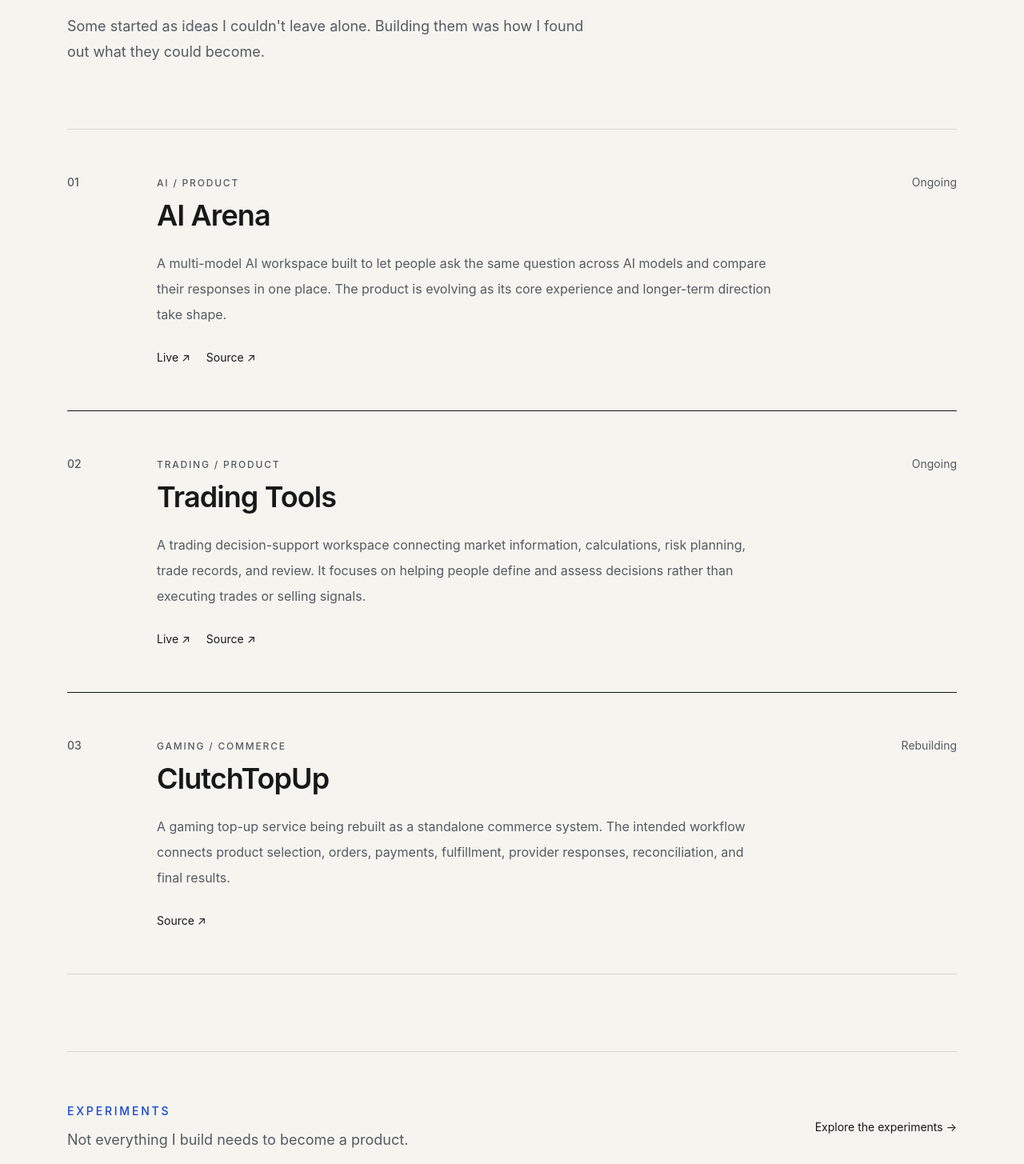
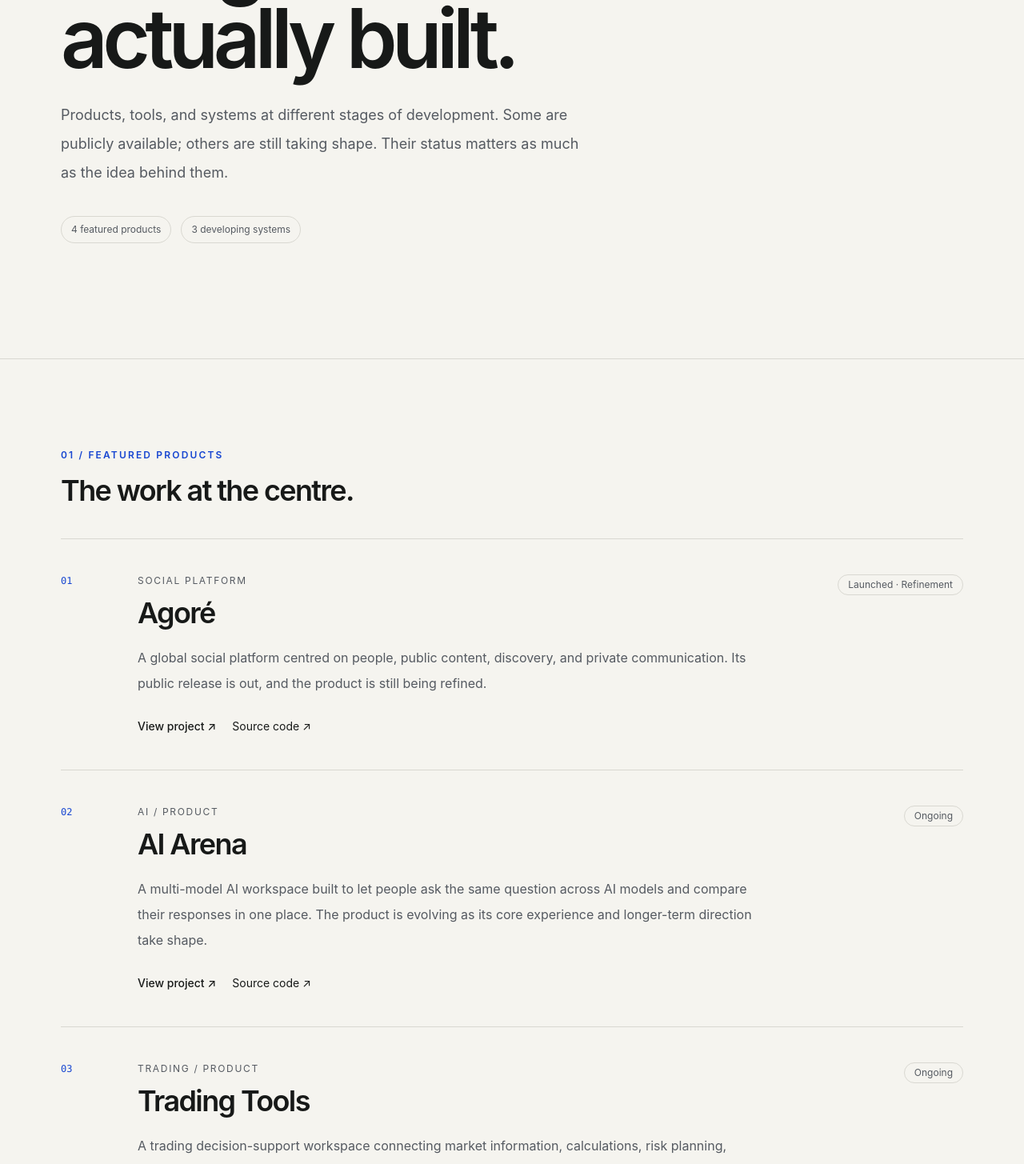
Before and after one commit to JJTGG/JAYJAYTGG, a Next.js app: page /work in a window 1280 px wide. Shown: the part 360-1815 px from the top of the page at 80% size. Built offline with nearby package versions, Linux system fonts and the light colour scheme.

Commit message:
refactor: align projects page with portfolio catalogue

```diff
--- a/app/work/page.tsx
+++ b/app/work/page.tsx
@@ -1,103 +1,225 @@
-import { projects } from "../../lib/projects";
+
+import { projects, type Project } from "../../lib/projects";
 
 const workProjects = projects.filter(
-  (project) => project.category === "work"
+  (project) =>
+    project.portfolioSection === "featured" ||
+    project.portfolioSection === "systems"
 );
 
+function ProjectLinks({ project }: { project: Project }) {
+  return (
+    <div className="mt-7 flex flex-wrap items-center gap-x-5 gap-y-3 text-sm">
+      {project.live && (
+        <a
+          href={project.live}
+          target="_blank"
+          rel="noopener noreferrer"
+          className="font-medium transition-colors hover:text-[var(--accent)]"
+        >
+          View project ↗
+        </a>
+      )}
+
+      {project.source && (
+        <a
+          href={project.source}
+          target="_blank"
+          rel="noopener noreferrer"
+          className="text-[var(--muted)] transition-colors hover:text-[var(--foreground)]"
+        >
+          Source code ↗
+        </a>
+      )}
+    </div>
+  );
+}
+
+function StatusLabel({ status }: { status: string }) {
+  return (
+    <span className="inline-flex w-fit items-center rounded-full border border-[var(--line)] px-3 py-1 text-xs text-[var(--muted)]">
+      {status}
+    </span>
+  );
+}
+
 export default function WorkPage() {
+  const featured = workProjects.filter(
+    (project) => project.portfolioSection === "featured"
+  );
+
+  const systems = workProjects.filter(
+    (project) => project.portfolioSection === "systems"
+  );
+
   return (
-    <main className="min-h-screen">
-      <section className="mx-auto max-w-6xl px-5 py-24">
-        <div className="max-w-3xl">
-          <p className="text-sm font-medium uppercase tracking-[0.2em] text-[var(--accent)]">
-            Work
+    <main>
+      <section className="border-b border-[var(--line)]">
+        <div className="mx-auto w-full max-w-[1240px] px-[var(--page-gutter)] py-20 sm:py-28 md:py-36">
+          <p className="text-xs font-semibold uppercase tracking-[0.18em] text-[var(--accent)]">
+            Projects / Selected work
           </p>
 
-          <h1 className="mt-3 text-5xl font-semibold tracking-[-0.04em] sm:text-7xl">
+          <h1 className="mt-6 max-w-5xl text-[clamp(3rem,8vw,7rem)] font-semibold leading-[0.96] tracking-[-0.065em]">
             Things I&apos;ve actually built.
           </h1>
 
-          <p className="mt-7 max-w-2xl text-lg leading-8 text-[var(--muted)]">
-            Some started as ideas I couldn&apos;t leave alone. Building them
-            was how I found out what they could become.
+          <p className="mt-7 max-w-2xl text-base leading-8 text-[var(--muted)] sm:text-lg sm:leading-9">
+            Products, tools, and systems at different stages of development.
+            Some are publicly available; others are still taking shape.
+            Their status matters as much as the idea behind them.
           </p>
+
+          <div className="mt-9 flex flex-wrap gap-3 text-xs text-[var(--muted)]">
+            <span className="rounded-full border border-[var(--line)] px-3 py-2">
+              {featured.length} featured products
+            </span>
+            <span className="rounded-full border border-[var(--line)] px-3 py-2">
+              {systems.length} developing systems
+            </span>
+          </div>
         </div>
+      </section>
 
-        <div className="mt-20">
-          <div className="divide-y border-y border-[var(--line)]">
-            {workProjects.map((project, index) => (
-              <article key={project.name} className="py-10 sm:py-14">
-                <div className="grid gap-8 md:grid-cols-[80px_1fr]">
-                  <p className="text-sm font-medium text-[var(--muted)]">
+      <section>
+        <div className="mx-auto w-full max-w-[1240px] px-[var(--page-gutter)] py-20 sm:py-28">
+          <div>
+            <p className="text-xs font-semibold uppercase tracking-[0.18em] text-[var(--accent)]">
+              01 / Featured products
+            </p>
+
+            <h2 className="mt-4 text-3xl font-semibold tracking-[-0.045em] sm:text-4xl">
+              The work at the centre.
+            </h2>
+          </div>
+
+          <div className="mt-10 divide-y divide-[var(--line)] border-y border-[var(--line)]">
+            {featured.map((project, index) => (
+              <article key={project.slug} className="py-8 sm:py-11">
+                <div className="grid gap-5 sm:grid-cols-[64px_minmax(0,1fr)] sm:gap-8">
+                  <span className="font-mono text-xs text-[var(--accent)]">
                     {String(index + 1).padStart(2, "0")}
-                  </p>
+                  </span>
 
                   <div>
-                    <div className="flex flex-col gap-3 sm:flex-row sm:items-baseline sm:justify-between">
+                    <div className="flex flex-col gap-4 sm:flex-row sm:items-start sm:justify-between">
                       <div>
-                        <p className="text-xs font-medium uppercase tracking-[0.15em] text-[var(--muted)]">
+                        <p className="text-xs uppercase tracking-[0.14em] text-[var(--muted)]">
                           {project.type}
                         </p>
 
-                        <h2 className="mt-3 text-3xl font-semibold tracking-tight sm:text-4xl">
+                        <h3 className="mt-3 text-3xl font-semibold tracking-[-0.045em] sm:text-4xl">
                           {project.name}
-                        </h2>
+                        </h3>
                       </div>
 
-                      <p className="text-sm text-[var(--muted)]">
-                        {project.status}
-                      </p>
+                      <StatusLabel status={project.status} />
                     </div>
 
-                    <p className="mt-6 max-w-3xl text-base leading-8 text-[var(--muted)]">
+                    <p className="mt-5 max-w-3xl text-base leading-8 text-[var(--muted)]">
                       {project.description}
                     </p>
 
-                    <div className="mt-7 flex flex-wrap gap-5 text-sm">
-                      {project.live && (
-                        <a
-                          href={project.live}
-                          target="_blank"
-                          rel="noreferrer"
-                          className="transition-colors hover:text-[var(--accent)]"
-                        >
-                          Live ↗
-                        </a>
-                      )}
+                    {project.credit && (
+                      <p className="mt-4 text-xs text-[var(--muted)]">
+                        {project.credit}
+                      </p>
+                    )}
 
-                      <a
-                        href={project.source}
-                        target="_blank"
-                        rel="noreferrer"
-                        className="text-[var(--muted)] transition-colors hover:text-[var(--foreground)]"
-                      >
-                        Source ↗
-                      </a>
-                    </div>
+                    <ProjectLinks project={project} />
                   </div>
                 </div>
               </article>
             ))}
           </div>
         </div>
+      </section>
 
-        <div className="mt-24 border-t border-[var(--line)] pt-16">
-          <div className="flex flex-col gap-5 sm:flex-row sm:items-center sm:justify-between">
+      <section className="border-t border-[var(--line)]">
+        <div className="mx-auto w-full max-w-[1240px] px-[var(--page-gutter)] py-20 sm:py-28">
+          <p className="text-xs font-semibold uppercase tracking-[0.18em] text-[var(--accent)]">
+            02 / Developing systems
+          </p>
+
+          <h2 className="mt-4 max-w-3xl text-3xl font-semibold tracking-[-0.045em] sm:text-4xl">
+            Work still taking shape.
+          </h2>
+
+          <p className="mt-5 max-w-2xl text-base leading-8 text-[var(--muted)]">
+            Early-stage projects belong in the catalogue too, provided their
+            current stage is clear and their descriptions stay grounded in
+            what actually exists.
+          </p>
+
+          <div className="mt-10 divide-y divide-[var(--line)] border-y border-[var(--line)]">
+            {systems.map((project, index) => (
+              <article key={project.slug} className="py-8 sm:py-10">
+                <div className="grid gap-5 sm:grid-cols-[64px_minmax(0,1fr)] sm:gap-8">
+                  <span className="font-mono text-xs text-[var(--accent)]">
+                    {String(index + 1).padStart(2, "0")}
+                  </span>
+
+                  <div>
+                    <div className="flex flex-col gap-4 sm:flex-row sm:items-start sm:justify-between">
+                      <div>
+                        <p className="text-xs uppercase tracking-[0.14em] text-[var(--muted)]">
+                          {project.type}
+                        </p>
+
+                        <h3 className="mt-3 text-2xl font-semibold tracking-[-0.04em] sm:text-3xl">
+                          {project.name}
+                        </h3>
+                      </div>
+
+                      <StatusLabel status={project.status} />
+                    </div>
+
+                    <p className="mt-4 max-w-3xl text-sm leading-7 text-[var(--muted)] sm:text-base sm:leading-8">
+                      {project.description}
+                    </p>
+
+                    <ProjectLinks project={project} />
+                  </div>
+                </div>
+              </article>
+            ))}
+          </div>
+
+          <div className="mt-12 flex flex-col gap-5 border-t border-[var(--line)] pt-8 sm:flex-row sm:items-center sm:justify-between">
             <div>
-              <p className="text-sm font-medium uppercase tracking-[0.2em] text-[var(--accent)]">
-                Experiments
-              </p>
+              <h3 className="text-xl font-semibold tracking-tight">
+                Experiments have their own space.
+              </h3>
 
-              <p className="mt-3 text-lg text-[var(--muted)]">
-                Not everything I build needs to become a product.
+              <p className="mt-2 text-sm leading-7 text-[var(--muted)]">
+                Smaller explorations, technical experiments, and ideas that
+                don&apos;t need to become full products.
               </p>
             </div>
 
             <a
               href="/experiments"
-              className="shrink-0 text-sm text-[var(--muted)] transition-colors hover:text-[var(--foreground)]"
+              className="inline-flex shrink-0 items-center gap-2 text-sm font-medium transition-colors hover:text-[var(--accent)]"
             >
-              Explore the experiments →
+              Explore experiments ↗
+            </a>
+          </div>
+        </div>
+      </section>
+
+      <section className="border-t border-[var(--line)]">
+        <div className="mx-auto w-full max-w-[1240px] px-[var(--page-gutter)] py-16">
+          <div className="flex flex-col gap-4 sm:flex-row sm:items-center sm:justify-between">
+            <p className="max-w-xl text-sm leading-7 text-[var(--muted)]">
+              TGG HUB is the wider ecosystem I&apos;m currently building,
+              not another product card in this catalogue.
+            </p>
+
+            <a
+              href="/tgg-hub"
+              className="inline-flex shrink-0 items-center gap-2 text-sm font-medium transition-colors hover:text-[var(--accent)]"
+            >
+              About the ecosystem ↗
             </a>
           </div>
         </div>
```
